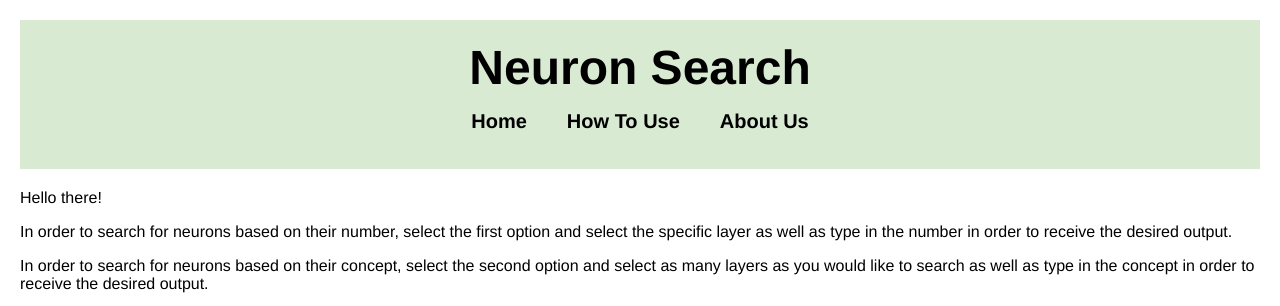
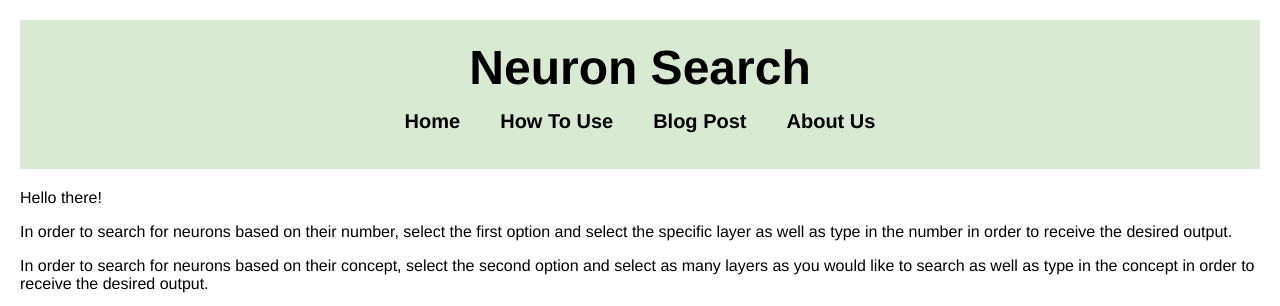
Before and after one commit to dr4Nx/clip-search, a plain HTML site: page how-to-use.html in a window 1280 px wide. Shown: the top 306 px of the page. Drawn offline with Linux system fonts and the light colour scheme.

Commit message:
reupdate links

```diff
--- a/how-to-use.html
+++ b/how-to-use.html
@@ -13,7 +13,8 @@
       <ul>
         <li><a href="index.html">Home</a></li>
         <li><a href="how-to-use.html">How To Use</a></li>
-        <li><a href="https://dr4nx.github.io/neuron-analysis-project/about/">About Us</a></li>
+        <li><a href="#">Blog Post</a></li>
+        <li><a href="#">About Us</a></li>
       </ul>
     </nav>
   </header>
```
Also changed, not shown: index.html (+3 -1 lines).
